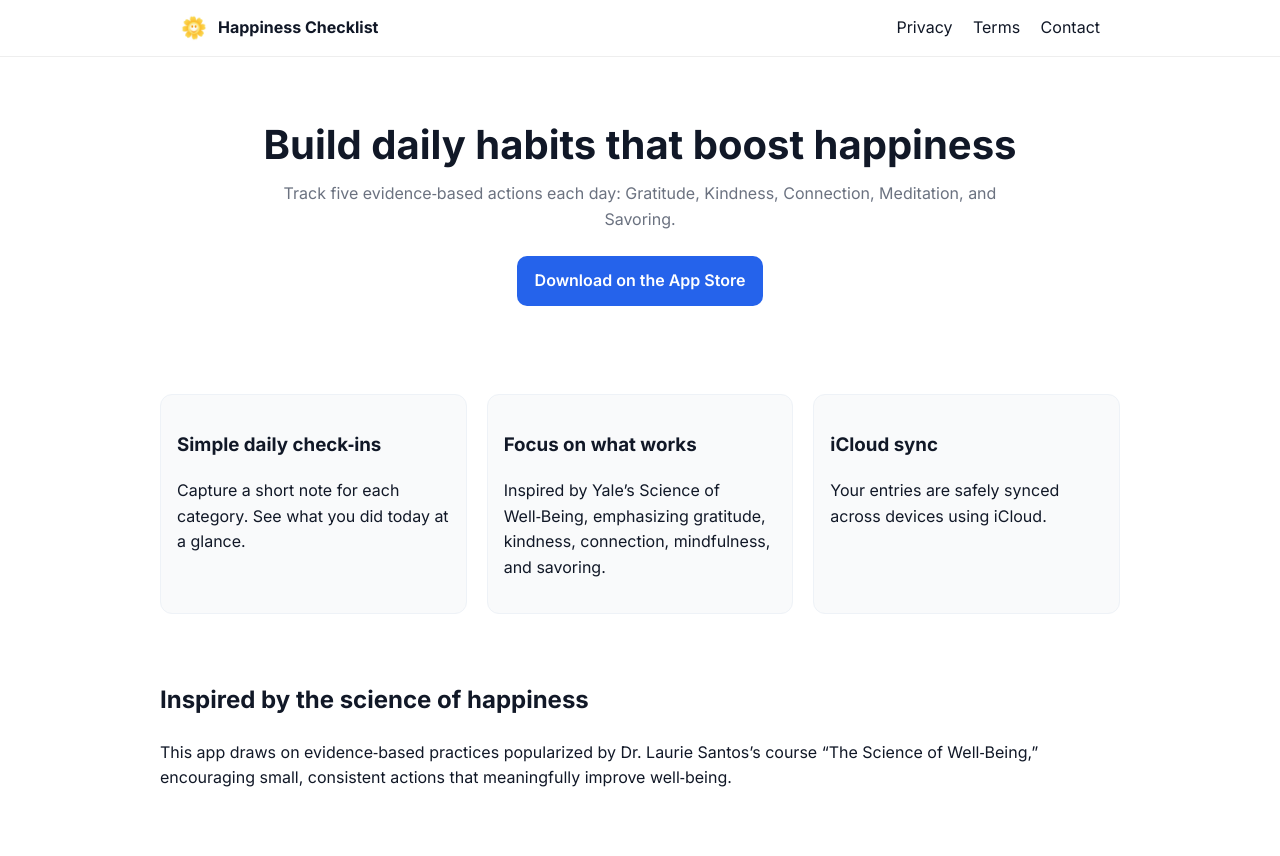
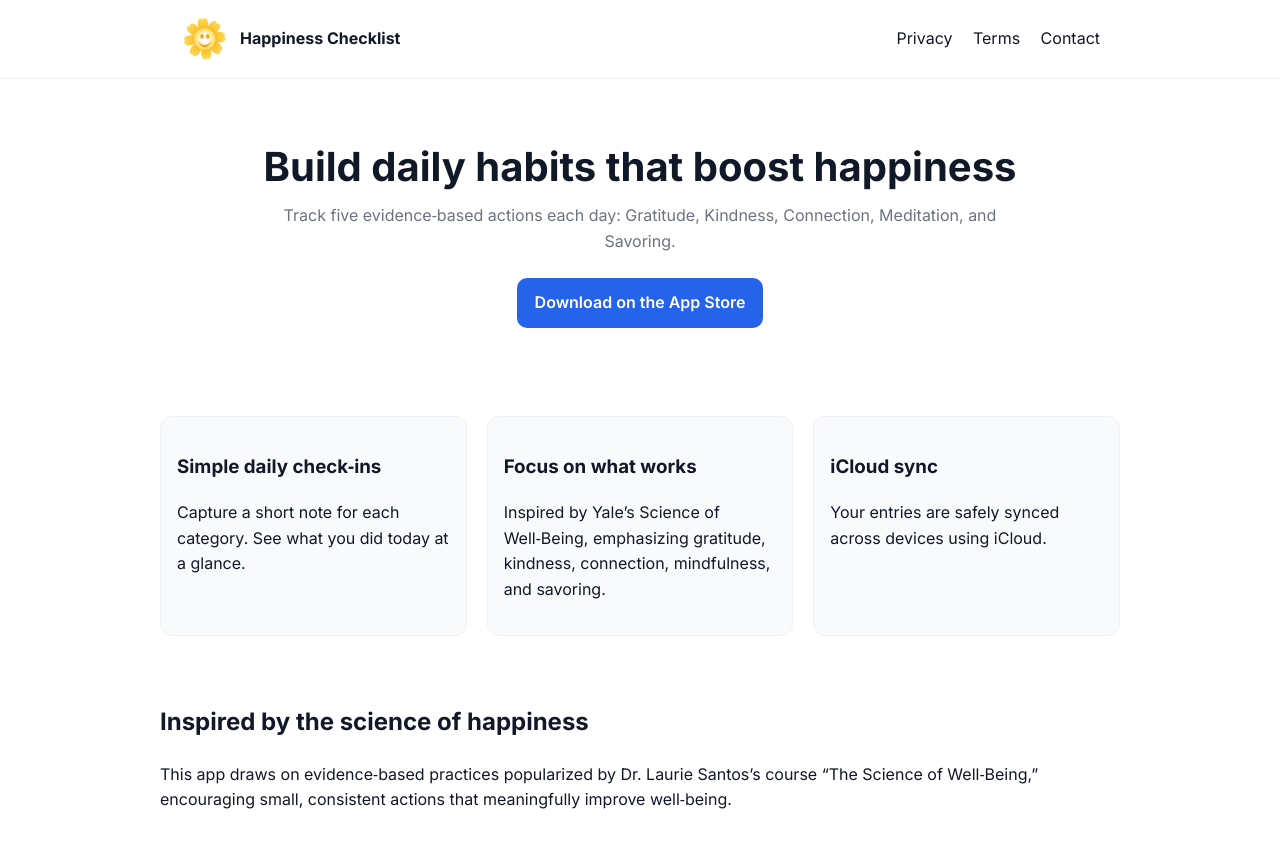
Before and after one commit to chenchungwan/happinesschecklist, a plain HTML site: page index.html in a window 1280 px wide. Shown: the top 856 px of the page. Drawn offline with Linux system fonts and the light colour scheme.

Commit message:
enlarged logo

```diff
--- a/styles.css
+++ b/styles.css
@@ -7,7 +7,7 @@ body{font-family:Inter,system-ui,-apple-system,Segoe UI,Roboto,Helvetica,Arial,s
 .site-footer{border-top:1px solid #eee;border-bottom:none;margin-top:48px}
 .site-header .container,.site-footer .container{display:flex;align-items:center;justify-content:space-between;gap:12px;padding:14px 20px}
 .brand{font-weight:700;display:flex;align-items:center;gap:10px}
-.brand .logo{height:28px;width:auto;display:block}
+.brand .logo{height:50px;width:auto;display:block}
 .brand-link{display:flex;align-items:center;gap:10px;color:inherit;text-decoration:none}
 .nav a{color:var(--text);text-decoration:none;margin-left:16px}
 .hero{padding:64px 0;text-align:center}
```
